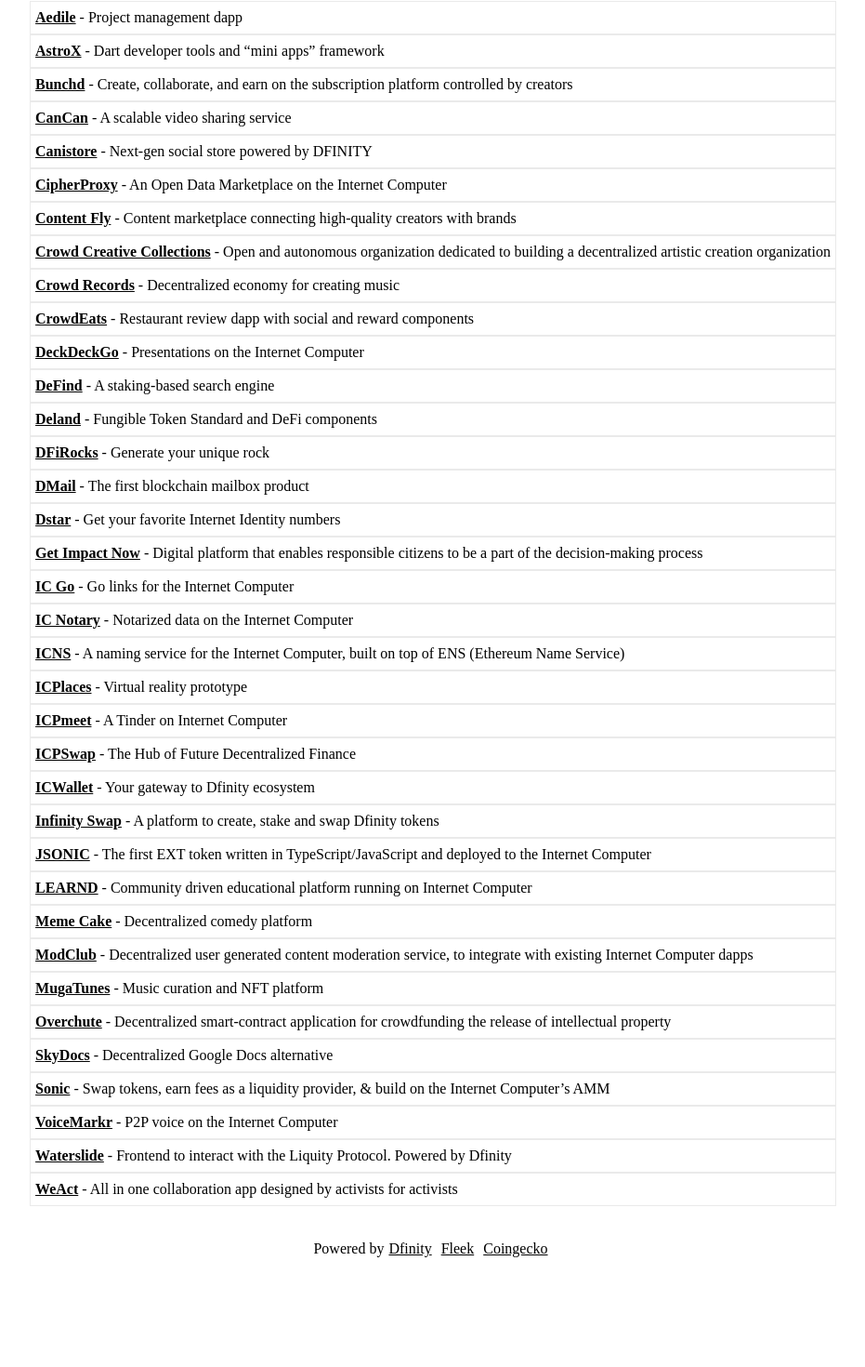
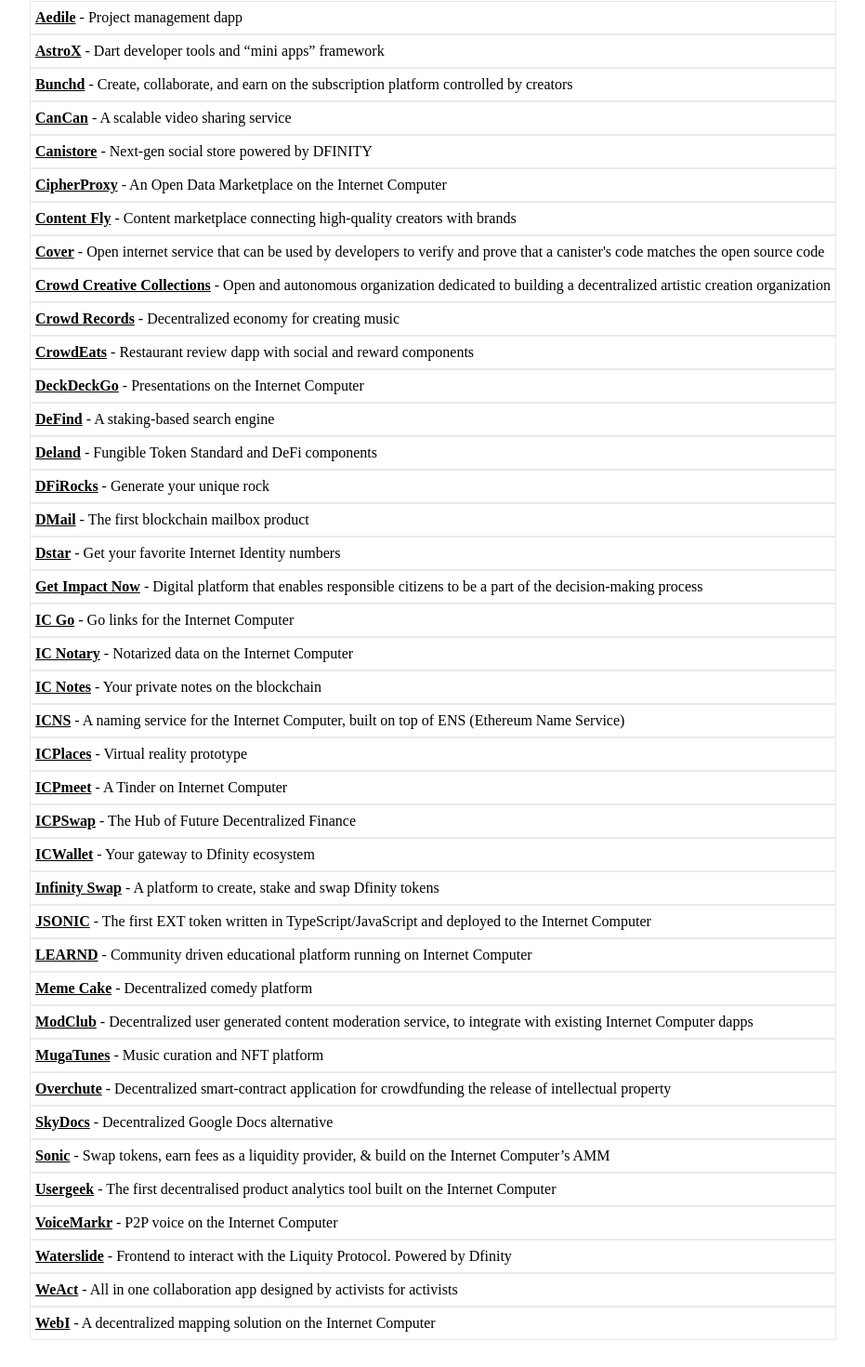
Before and after one commit to rjlucasm/ictoday, a Next.js app: page /watchlist in a window 1280 px wide. Shown: the part 135-1605 px from the top of the page at 93% size, without its empty margins (174-1105 px from the left). Before the commit the page ends 1492 px from the top, so only its background shows below. Built offline with nearby package versions, Linux system fonts and the light colour scheme.

Commit message:
New Dapps Added

```diff
--- a/pages/watchlist.js
+++ b/pages/watchlist.js
@@ -42,6 +42,9 @@
                 <a href="https://grwwk-gaaaa-aaaah-aapma-cai.raw.ic0.app/" target="_blank" rel="noopener noreferrer">Content Fly</a> - Content marketplace connecting high-quality creators with brands
             </div>
             <div className="pagescard">
+                <a href="https://sn4ia-7qaaa-aaaad-qa22a-cai.raw.ic0.app/" target="_blank" rel="noopener noreferrer">Cover</a> - Open internet service that can be used by developers to verify and prove that a canister's code matches the open source code
+            </div>
+            <div className="pagescard">
                 <a href="https://sdnoa-fiaaa-aaaah-aaubq-cai.raw.ic0.app/" target="_blank" rel="noopener noreferrer">Crowd Creative Collections</a> - Open and autonomous organization dedicated to building a decentralized artistic creation organization
             </div>
             <div className="pagescard">
@@ -66,7 +69,7 @@
                 <a href="https://ymglq-2qaaa-aaaah-qcbzq-cai.raw.ic0.app/" target="_blank" rel="noopener noreferrer">DFiRocks</a> - Generate your unique rock
             </div>
             <div className="pagescard">
-                <a href="https://qafww-dyaaa-aaaaj-qabpq-cai.raw.ic0.app/" target="_blank" rel="noopener noreferrer">DMail</a> - The first blockchain mailbox product
+                <a href="https://dmail.ai/" target="_blank" rel="noopener noreferrer">DMail</a> - The first blockchain mailbox product
             </div>
             <div className="pagescard">
                 <a href="https://yunqk-aqaaa-aaaai-qawva-cai.ic0.app/" target="_blank" rel="noopener noreferrer">Dstar</a> - Get your favorite Internet Identity numbers
@@ -79,6 +82,9 @@
             </div>
             <div className="pagescard">
                 <a href="https://jbxh5-eqaaa-aaaae-qaaoq-cai.ic0.app/" target="_blank" rel="noopener noreferrer">IC Notary</a> - Notarized data on the Internet Computer
+            </div>
+            <div className="pagescard">
+                <a href="https://kgrph-3yaaa-aaaaj-aacuq-cai.raw.ic0.app/home" target="_blank" rel="noopener noreferrer">IC Notes</a> - Your private notes on the blockchain
             </div>
             <div className="pagescard">
                 <a href="https://2fpku-eiaaa-aaaad-qaq4a-cai.raw.ic0.app/" target="_blank" rel="noopener noreferrer">ICNS</a> - A naming service for the Internet Computer, built on top of ENS (Ethereum Name Service)
@@ -123,6 +129,9 @@
                 <a href="https://sonic.ooo/" target="_blank" rel="noopener noreferrer">Sonic</a> - Swap tokens, earn fees as a liquidity provider, &amp; build on the Internet Computer’s AMM
             </div>
             <div className="pagescard">
+                <a href="https://fbbjb-oyaaa-aaaah-qaojq-cai.raw.ic0.app/" target="_blank" rel="noopener noreferrer">Usergeek</a> - The first decentralised product analytics tool built on the Internet Computer
+            </div>
+            <div className="pagescard">
                 <a href="https://voicemarkr.com/shell/map" target="_blank" rel="noopener noreferrer">VoiceMarkr</a> - P2P voice on the Internet Computer
             </div>
             <div className="pagescard">
@@ -130,6 +139,9 @@
             </div>
             <div className="pagescard">
                 <a href="https://www.weact.chat/" target="_blank" rel="noopener noreferrer">WeAct</a> - All in one collaboration app designed by activists for activists
+            </div>
+            <div className="pagescard">
+                <a href="https://www.webi.ai/" target="_blank" rel="noopener noreferrer">WebI</a> - A decentralized mapping solution on the Internet Computer
             </div>
             </div>
         </main>
```
